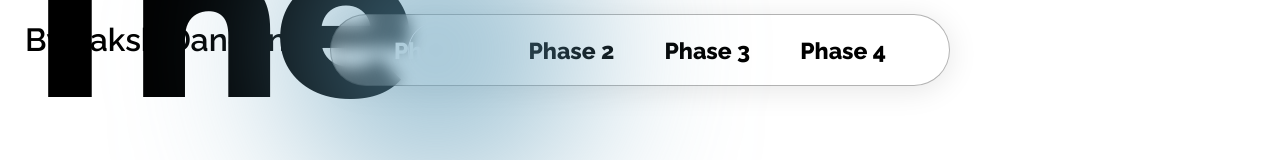
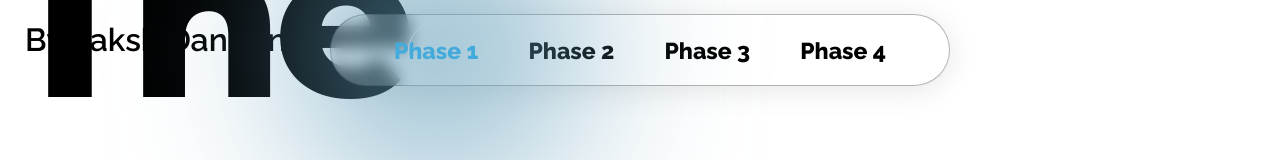
Before and after one commit to lakshd7/summative-project-SES4U, a plain HTML site: page index.html in a window 1280 px wide. In both pictures the pointer is over the link "Phase 1". Shown: the top 160 px of the page. Drawn offline with Linux system fonts and the light colour scheme.

Commit message:
Update style.css

```diff
--- a/style.css
+++ b/style.css
@@ -47,7 +47,7 @@ nav a {
 }
 
 nav a:hover {
-  color: white;
+  color: rgb(38, 186, 255);
 }
 
 ul {
```
